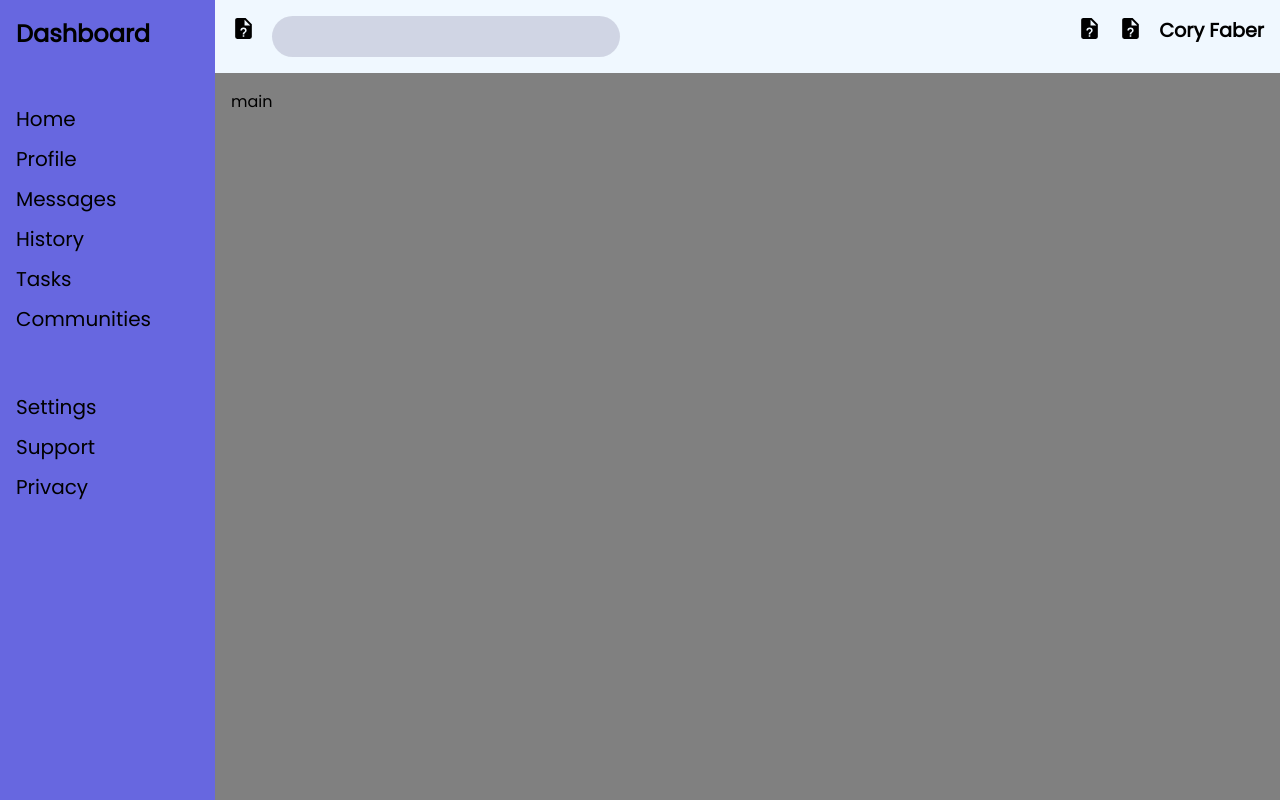
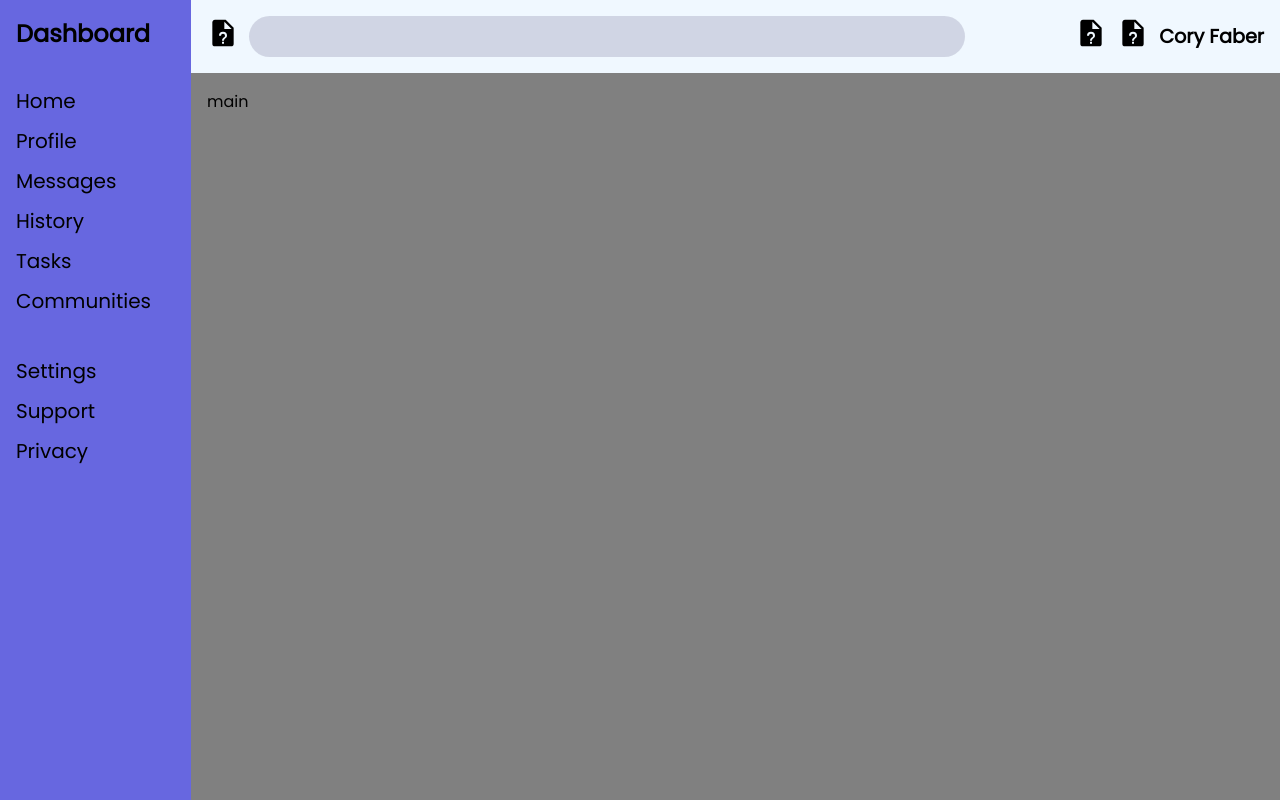
Before and after one commit to knackbit/admin-dashboard, a plain HTML site: page index.html in a window 1280 px wide. Drawn offline with Linux system fonts and the light colour scheme.

Commit message:
change container sizes to use px instead of rem

```diff
--- a/index.html
+++ b/index.html
@@ -33,11 +33,11 @@
         <div class="header">
             <div class="search-header">
                 <form action="#">
-                    <img src="images/file-question.svg" alt="" class="icon" />
+                    <a href="#"><img src="images/file-question.svg" alt="" class="icon" /></a>
                     <input type="search" id="hSearch" name="hSearch">
                 </form>
-                <img src="images/file-question.svg" alt="" class="icon" />
-                <img src="images/file-question.svg" alt="" class="icon" />
+                <a href="#"><img src="images/file-question.svg" alt="" class="icon" /></a>
+                <a href="#"><img src="images/file-question.svg" alt="" class="icon" /></a>
                 <span class="bold-heading-medium">Cory Faber</span>
             </div>
             <div class="title-header"></div>
--- a/styles.css
+++ b/styles.css
@@ -35,10 +35,10 @@
     background-color: rgb(103, 103, 224);
     grid-area: 1 / 1 / 3 / 2;
     display: grid;
-    padding: 1rem;
-    padding-right: 4rem;
+    padding: 16px;
+    padding-right: 40px;
     grid-template-rows: repeat(3, min-content);
-    gap: 3rem;
+    gap: 30px;
 }
 
 .header {
@@ -81,23 +81,27 @@ li {
 .search-header {
     display: grid;
     grid-template-columns: auto repeat(3, min-content);
-    column-gap: 1rem;
+    column-gap: 10px;
+    align-items: center;
+
 }
 
 form {
     display: grid;
     grid-template-columns: auto 1fr;
-    column-gap: 1rem;
+    column-gap: 10px;
+    padding-right: 100px;
+    align-items: center;
 }
 
 input {
     background-color: rgba(178, 180, 202, 0.5);
     border-radius: 2rem;
     padding: .5rem 1rem;
-    width: max-content;
+    width: auto;
 }
 
 .icon {
-    height: 25px;
-    width: 25px;
+    height: 2rem;
+    width: 2rem;
 }
```
